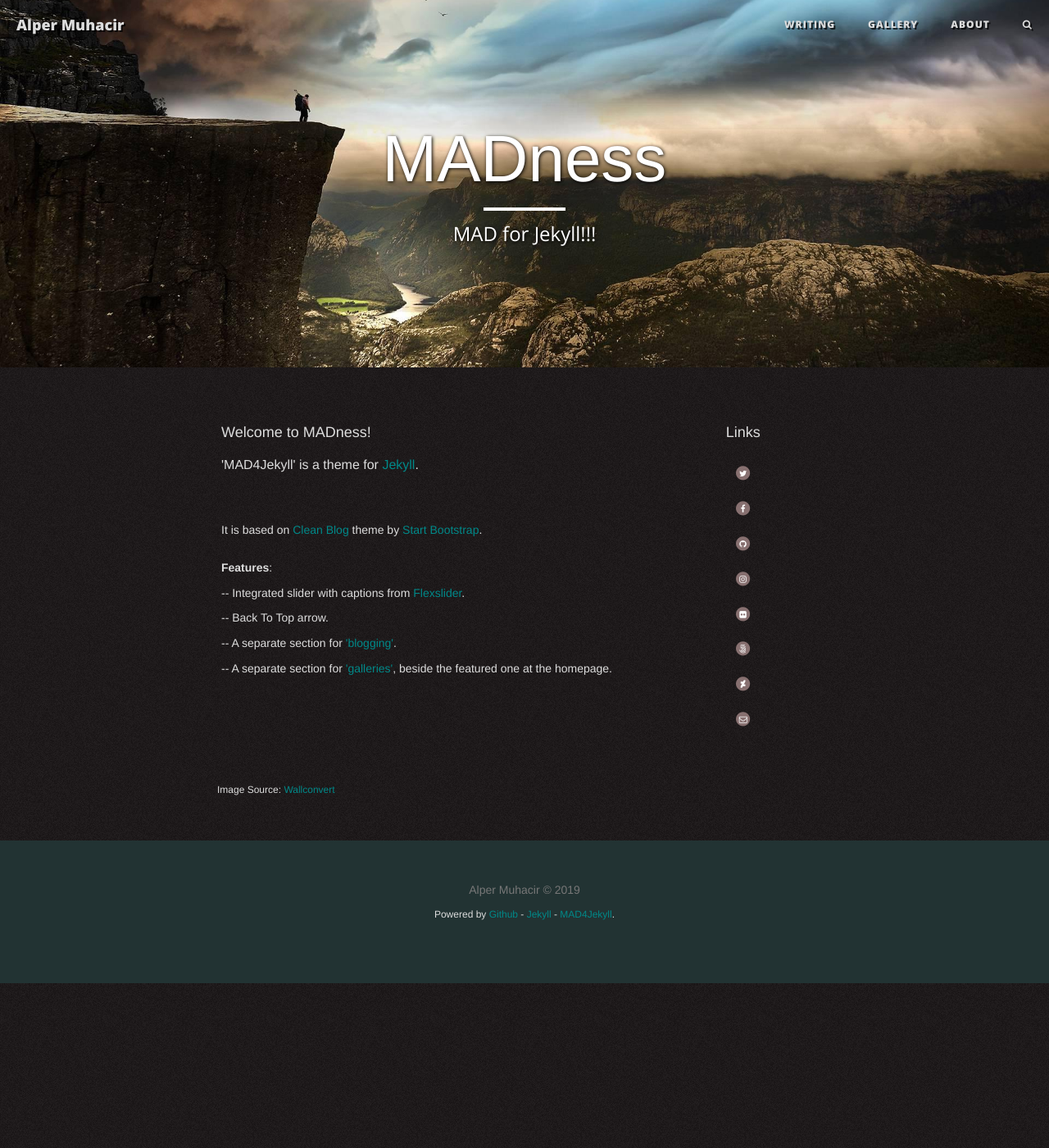
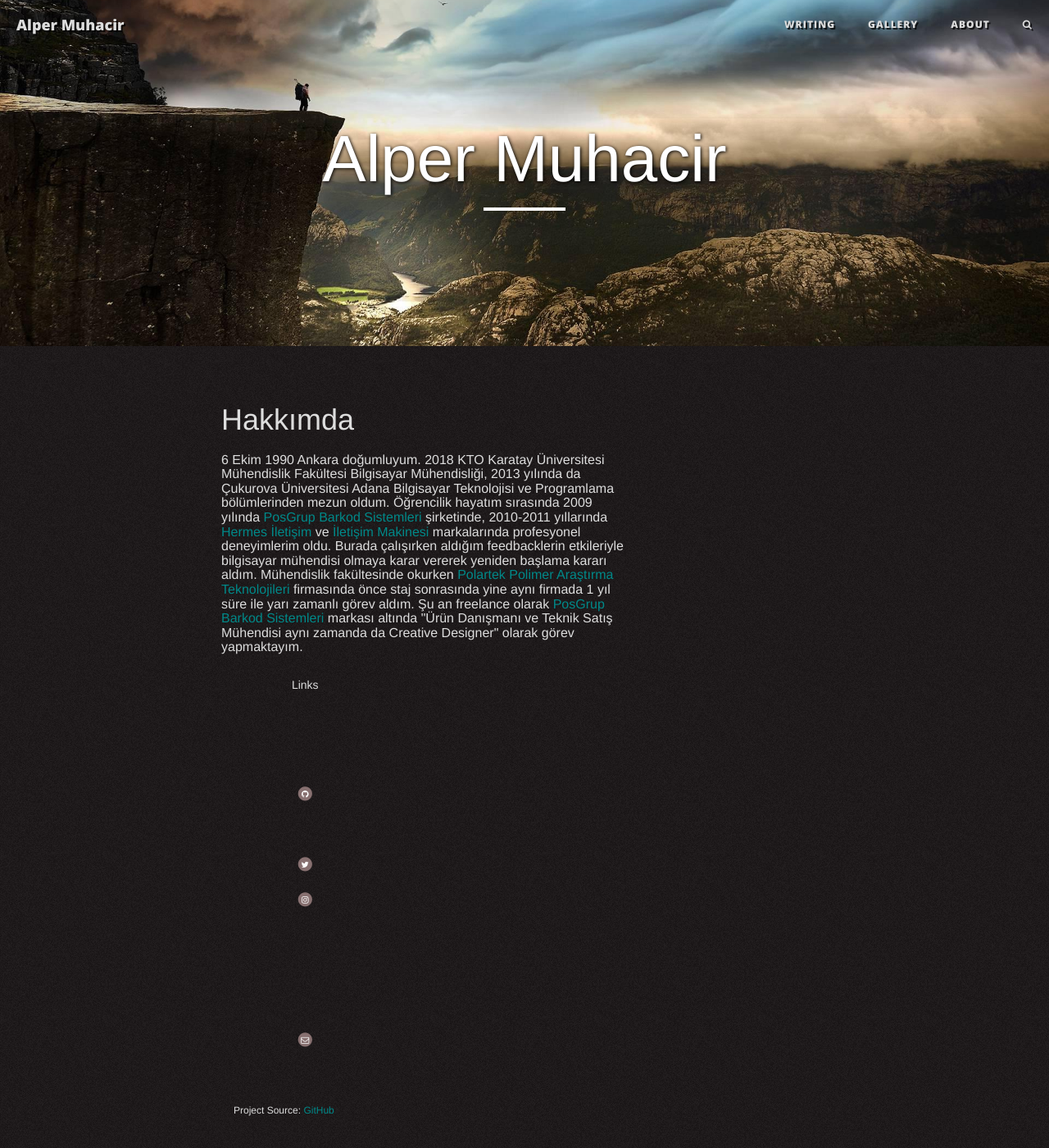
Before and after one commit to naimalpermuhacir/naimalpermuhacir.github.io, a Jekyll site: the page built from pages/index.html, in a window 1280 px wide and 1400 px high. Shown: the whole window at 82% size. Built offline with Jekyll 4.4.1, drawn with Linux system fonts in a browser that asks for light colours; nearby versions of some CDN libraries.

Commit message:
Fix .yml,links,home

```diff
--- a/_config.yml
+++ b/_config.yml
@@ -33,9 +33,9 @@
 twitter_username: alpmhcr
 facebook_username: alpermuhacir
 github_username: alpermuhacir
-deviantart_username: alpmhcr
-500px_username: alpmhcr
-flickr_username: alpmhcr
+#deviantart_username: alpmhcr
+#500px_username: alpmhcr
+#flickr_username: alpmhcr
 instagram_username: alpmhcr
 
 
@@ -53,8 +53,8 @@
 
 #dependencies
 # Gems
-gems:
-  - jekyll-paginate
+#gems:
+#  - jekyll-paginate
 
 
 # Build settings
--- a/_includes/links.html
+++ b/_includes/links.html
@@ -1,9 +1,24 @@
 
   <ul class="faul">
 <p class="lead"><h4>Links</h4></p>
+
+<br>
+<br>
+{% if site.github_username %}
+<li>
+   <a href="https://github.com/{{ site.github_username }}" data-toggle="tooltip" title="Github" style="
+color:#877070;font-size:.25em;text-decoration:none;">
+      <span class="fa-stack fa-lg">
+         <i class="fa fa-circle fa-stack-2x"></i>
+         <i class="fa fa-github fa-stack-1x fa-inverse"></i>
+      </span>
+   </a>
+</li>
+{% endif %}
+<br>
                       {% if site.twitter_username %}
                     <li>
- <a href="https://twitter.com/{{ site.twitter_username }}"  data-toggle="tooltip" title="Twiiter" style="
+ <a href="https://twitter.com/{{ site.twitter_username }}"  data-toggle="tooltip" title="Twitter" style="
 color:#877070;font-size:.25em;text-decoration:none;">
        <span class="fa-stack fa-lg">
            <i class="fa fa-circle fa-stack-2x"></i>
@@ -14,7 +29,7 @@
                     {% endif %}
 
 
-                    {% if site.facebook_username %}
+                    <!-- {% if site.facebook_username %}
                     <li>
                         <a href="https://www.facebook.com/{{ site.facebook_username }}" data-toggle="tooltip" title="Facebook" style="
 color:#877070;font-size:.25em;text-decoration:none;">
@@ -25,19 +40,9 @@
                         </a>
 
                     </li>
-                    {% endif %}
+                    {% endif %} -->
 
-                    {% if site.github_username %}
-                    <li>
-   <a href="https://github.com/{{ site.github_username }}" data-toggle="tooltip" title="Github" style="
-color:#877070;font-size:.25em;text-decoration:none;">
-         <span class="fa-stack fa-lg">
-            <i class="fa fa-circle fa-stack-2x"></i>
-              <i class="fa fa-github fa-stack-1x fa-inverse"></i>
-                     </span>
-                        </a>
-                    </li>
-                   {% endif %}
+
 
 {% if site.instagram_username %}
                     <li>
@@ -50,8 +55,10 @@
                         </a>
                     </li>
                    {% endif %}
-
-{% if site.flickr_username %}
+<br>
+<br>
+<br>
+<!-- {% if site.flickr_username %}
                     <li>
    <a href="https://flickr.com/photos/{{ site.flickr_username }}" data-toggle="tooltip" title="Flickr" style="
 color:#877070;font-size:.25em;text-decoration:none;">
@@ -61,9 +68,9 @@
                      </span>
                         </a>
                     </li>
-                   {% endif %}
+                   {% endif %} -->
 
-{% if site.500px_username %}
+<!-- {% if site.500px_username %}
                     <li>
    <a href="https://500px.com/{{ site.500px_username }}" data-toggle="tooltip" title="500px" style="
 color:#877070;font-size:.25em;text-decoration:none;">
@@ -73,9 +80,9 @@
                      </span>
                         </a>
                     </li>
-                   {% endif %}
+                   {% endif %} -->
 
-{% if site.deviantart_username %}
+<!-- {% if site.deviantart_username %}
                     <li>
    <a href="http://{{ site.deviantart_username }}.deviantart.com" data-toggle="tooltip" title="Deviantart" style="
 color:#877070;font-size:.25em;text-decoration:none;">
@@ -85,11 +92,11 @@
                      </span>
                         </a>
                     </li>
-                   {% endif %}
+                   {% endif %} -->
 
 
      <li>
-    <a href="mailto:mad@ness.com" data-toggle="tooltip" target="_blank" title="Email" style="
+    <a href="mailto:alpermuhacir@outlook.com" data-toggle="tooltip" target="_blank" title="Email" style="
 color:#877070;font-size:.25em;text-decoration:none;">
       <span class="fa-stack fa-lg">
             <i class="fa fa-circle fa-stack-2x"></i>
--- a/pages/index.html
+++ b/pages/index.html
@@ -1,7 +1,7 @@
 ---
 layout: page
-title: "MADness"
-description: "MAD for Jekyll!!!"
+title: "Alper Muhacir"
+description: ""
 header-img: "assets/owner/hero/home-bg.jpg"
 permalink: ./index.html
 ---
@@ -51,9 +51,19 @@
 
         <div class="col-md-left-cntct">
 
-<h2>Welcome to MADness!</h2>
+<h1>Hakkımda</h1>
+<h3>
+6 Ekim 1990 Ankara doğumluyum. 2018 KTO Karatay Üniversitesi Mühendislik Fakültesi Bilgisayar Mühendisliği,
+2013 yılında da Çukurova Üniversitesi Adana Bilgisayar Teknolojisi ve Programlama bölümlerinden mezun oldum.
+Öğrencilik hayatım sırasında 2009 yılında <a href="http://posgrup.com">PosGrup Barkod Sistemleri</a> şirketinde,
+2010-2011 yıllarında <a href="https://www.hermesiletisim.net">Hermes İletişim</a> ve <a href="https://iletisimmakinesi.com"> İletişim Makinesi</a> markalarında profesyonel deneyimlerim oldu.
+Burada çalışırken aldığım feedbacklerin etkileriyle bilgisayar mühendisi olmaya karar vererek yeniden başlama kararı aldım.
+Mühendislik fakültesinde okurken <a href="http://polartek.com.tr">Polartek Polimer Araştırma Teknolojileri</a> firmasında önce staj sonrasında yine aynı firmada 1 yıl süre ile yarı zamanlı görev aldım.
+Şu an freelance olarak <a href="http://posgrup.com">PosGrup Barkod Sistemleri</a> markası altında
+"Ürün Danışmanı ve Teknik Satış Mühendisi aynı zamanda da Creative Designer" olarak görev yapmaktayım.
+</h3>
 
-<h3>'MAD4Jekyll' is a theme for <a href="https://github.com/jekyll/">Jekyll</a>.</h3>
+<!-- <h3>'MAD4Jekyll' is a theme for <a href="https://github.com/jekyll/">Jekyll</a>.</h3>
 <br>
 <h4>It is based on <a href="http://ironsummitmedia.github.io/startbootstrap-clean-blog-jekyll/">Clean Blog</a> theme by <a href="http://startbootstrap.com/">Start Bootstrap</a>.
 <br><br><br>
@@ -62,7 +72,7 @@
 <br><br>-- Back To Top arrow.
 <br><br>-- A separate section for <a href="{{ root_url }}/writing/">'blogging'</a>.
 <br><br>-- A separate section for <a href="{{ root_url }}/gallery/">'galleries'</a>, beside the featured one at the homepage.</h4>
-        </div>
+        </div>   -->
 
 
         <div class="col-md-right-cntct">
@@ -95,7 +105,7 @@
 
 
 <br>
-<h6><p>Image Source: <a href="http://www.wallconvert.com/wallpapers/fantasy/on-cliffs-edge-18900.html">Wallconvert</a></p></h6>
+<h6><p>Project Source: <a href="https://github.com/alpermuhacir/alpermuhacir.github.io">GitHub</a></p></h6>
 
 
 
```
